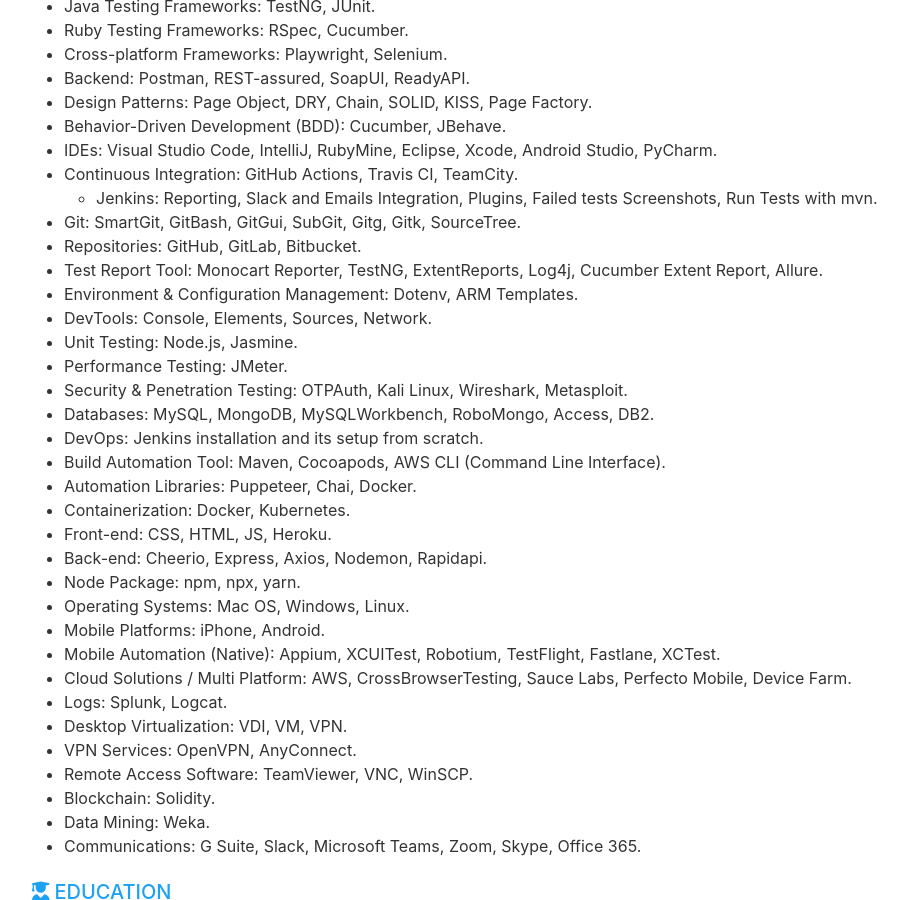
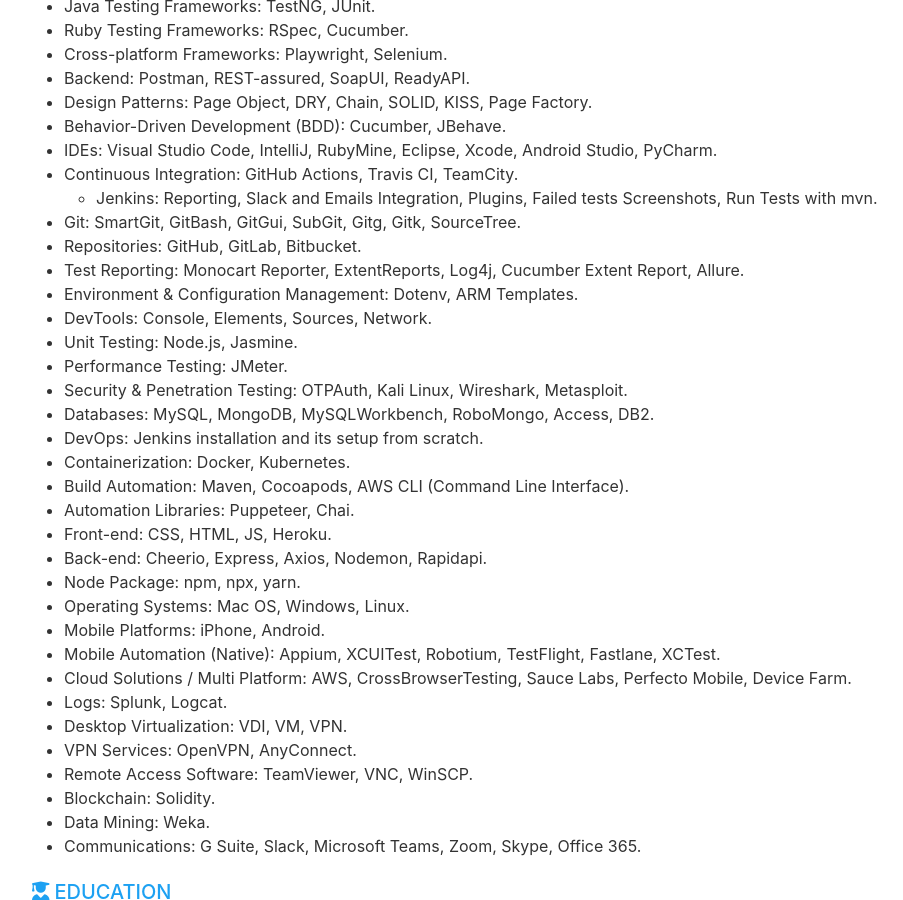
Before and after one commit to cvera08/full-resume, a Jekyll site: the page built from index.html, in a window 1280 px wide and 900 px high, scrolled down 4347 px. Shown: the whole window, without its empty margins (148-1051 px from the left). Built offline with Jekyll 4.4.1, drawn with Linux system fonts in a browser that asks for light colours.

Commit message:
fix: remove duplicated docker and tool

```diff
--- a/_data/data.yml
+++ b/_data/data.yml
@@ -278,7 +278,7 @@ organization:
       - Jenkins: Reporting, Slack and Emails Integration, Plugins, Failed tests Screenshots, Run Tests with mvn.
     - Git: SmartGit, GitBash, GitGui, SubGit, Gitg, Gitk, SourceTree.
     - Repositories: GitHub, GitLab, Bitbucket.
-    - Test Report Tool: Monocart Reporter, TestNG, ExtentReports, Log4j, Cucumber Extent Report, Allure.
+    - Test Reporting: Monocart Reporter, ExtentReports, Log4j, Cucumber Extent Report, Allure.
     - Environment & Configuration Management: Dotenv, ARM Templates.
     - DevTools: Console, Elements, Sources, Network.
     - Unit Testing: Node.js, Jasmine.
@@ -286,9 +286,9 @@ organization:
     - Security & Penetration Testing: OTPAuth, Kali Linux, Wireshark, Metasploit.
     - Databases: MySQL, MongoDB, MySQLWorkbench, RoboMongo, Access, DB2.
     - DevOps: Jenkins installation and its setup from scratch.
-    - Build Automation Tool: Maven, Cocoapods, AWS CLI (Command Line Interface).
-    - Automation Libraries: Puppeteer, Chai, Docker.
     - Containerization: Docker, Kubernetes.
+    - Build Automation: Maven, Cocoapods, AWS CLI (Command Line Interface).
+    - Automation Libraries: Puppeteer, Chai.
     - Front-end: CSS, HTML, JS, Heroku.
     - Back-end: Cheerio, Express, Axios, Nodemon, Rapidapi.
     - Node Package: npm, npx, yarn.
```
